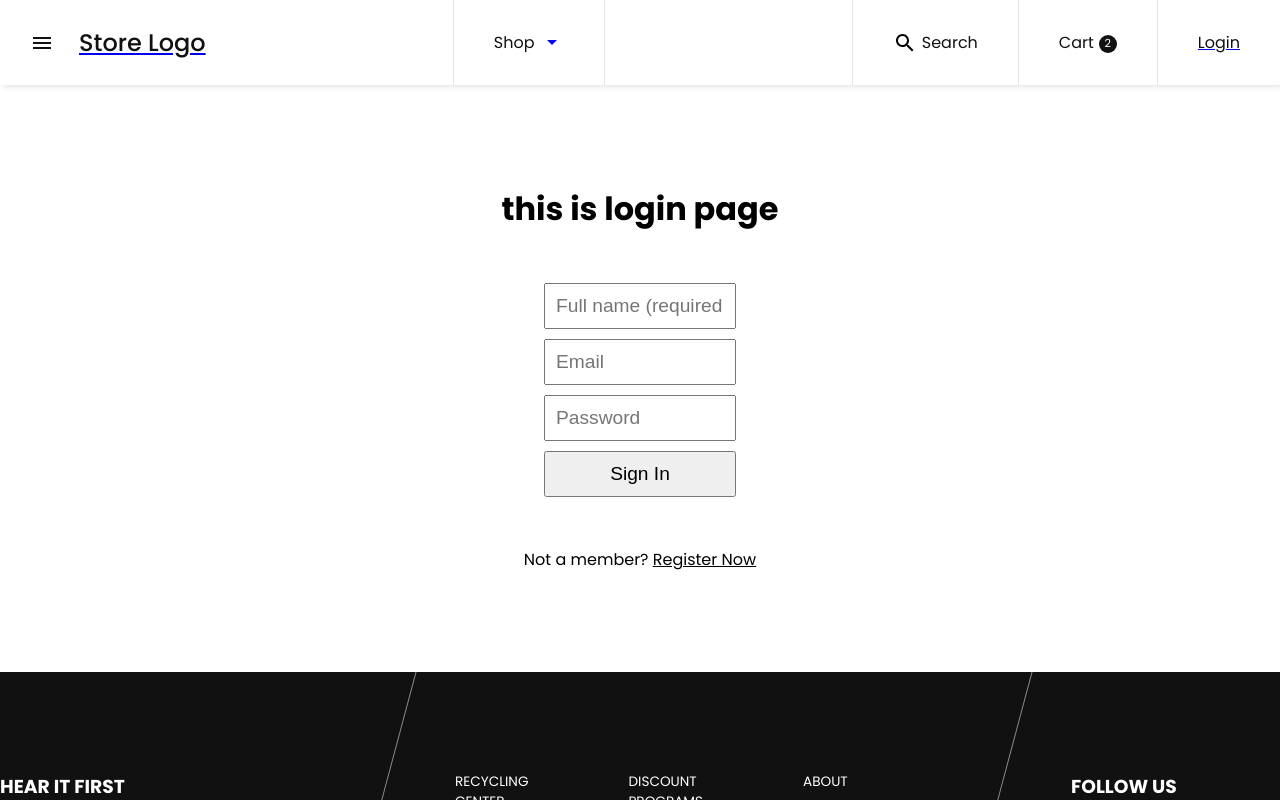
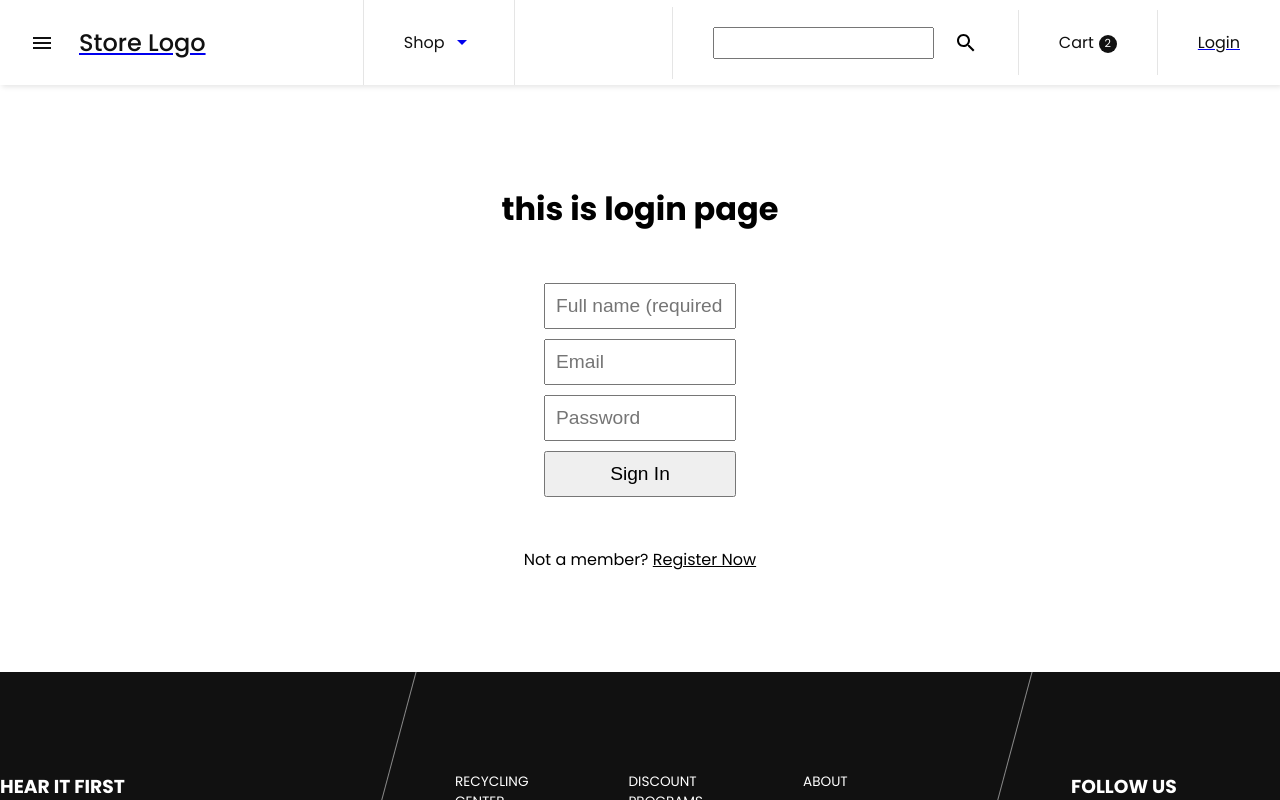
Before and after one commit to NotWhoYoureThinkingOf/ecommerce-dash, a React (Create React App) app: page /login in a window 1280 px wide. Shown: the top 800 px of the page. Built offline with nearby package versions, Linux system fonts and the light colour scheme.

Commit message:
added search feature, finding a way to add specific links to each product

```diff
--- a/src/components/header/Header.css
+++ b/src/components/header/Header.css
@@ -81,9 +81,26 @@
   display:flex;
   align-items:center;
   border-left:1px solid rgba(0,0,0,0.1);
-  padding:30px 40px;
+  padding:20px 40px;
   gap:5px;
   cursor:pointer;
+}
+
+.search{
+  display:flex;
+  gap:20px;
+  position:relative;
+}
+
+.search form input{
+  padding:5px;
+  font-size:1rem;
+}
+
+.search__resultsContainer{
+  position:absolute;
+  bottom:-50;
+  background:red;
 }
 
 .cart__count{
--- a/src/components/header/Header.js
+++ b/src/components/header/Header.js
@@ -1,11 +1,27 @@
 import { ArrowDropDown, Menu, Search } from "@material-ui/icons";
-import React from "react";
+import React, { useEffect, useState } from "react";
 import { Link } from "react-router-dom";
 import HeaderOption from "../headerOption/HeaderOption";
 import Dropdown from "./Dropdown";
+import Fuse from "fuse.js";
+import products from "../../productList.json";
 import "./Header.css";
 
 const Header = () => {
+  const [searchProducts, setSearchProducts] = useState([]);
+  const [input, setInput] = useState("");
+
+  useEffect(() => {
+    const fuse = new Fuse(products, {
+      keys: ["brand", "name", "id"],
+      includeScore: true,
+    });
+    const results = fuse.search(input);
+    setSearchProducts(results);
+  }, [input]);
+
+  console.log("searchProducts", searchProducts);
+
   return (
     <div className="header">
       <div className="header__container">
@@ -29,9 +45,24 @@ const Header = () => {
           </div>
         </div>
         <div className="header__right">
-          <div className="header__rightOption">
+          <div className="header__rightOption search">
+            <form>
+              <input
+                value={input}
+                onChange={(e) => setInput(e.target.value)}
+                type="text"
+                spellCheck="false"
+              />
+            </form>
             <Search />
-            <HeaderOption name="Search" />
+            {/* <HeaderOption name="Search" /> */}
+            <div className="search__resultsContainer">
+              <ul>
+                {searchProducts.map((product) => (
+                  <li>{product.item.name}</li>
+                ))}
+              </ul>
+            </div>
           </div>
           <div className="header__rightOption">
             <HeaderOption name="Cart" />
--- a/src/components/mainPage/MainPage.js
+++ b/src/components/mainPage/MainPage.js
@@ -97,10 +97,6 @@ const MainPage = () => {
       );
   }, []);
 
-  console.log("mice", mice);
-  console.log("keyboards", keyboards);
-  console.log("headsets", headsets);
-
   return (
     <motion.div className="mainPage">
       <div className="mainPage__header">
```
Also changed, not shown: 1 other file (tests, documents, lock files or other folders).
